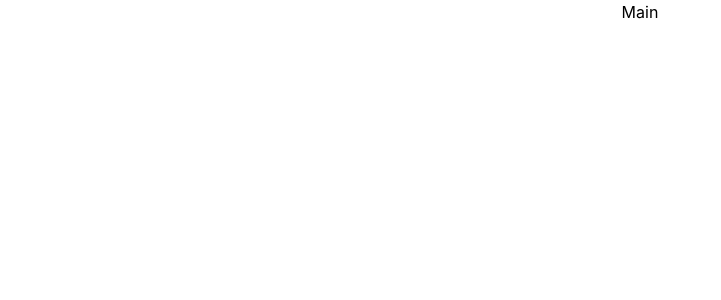
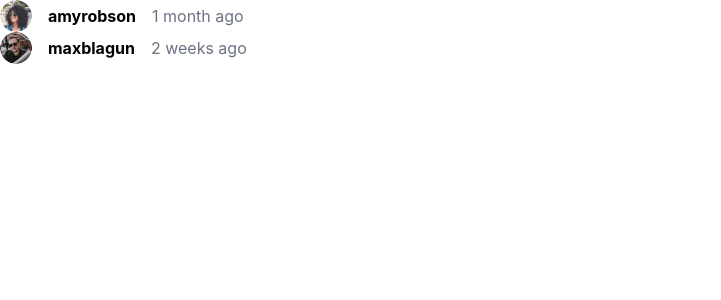
Before and after one commit to horang-e/frontend-mentor-test, a React (Create React App) app in the folder interactive_comments_section/: page / in a window 1280 px wide. Shown: the top 300 px of the page, without its empty margins (0-721 px from the left). Built offline with nearby package versions, Linux system fonts and the light colour scheme.

Commit message:
update : components

```diff
--- a/interactive_comments_section/src/block/ProfileSection.tsx
+++ b/interactive_comments_section/src/block/ProfileSection.tsx
@@ -1,9 +1,19 @@
 import React from 'react';
 
-type Props = {};
+interface ProfileSectionProps {
+  image: string;
+  name: string;
+  createdAt: string;
+}
 
-const ProfileSection = (props: Props) => {
-  return <div>ProfileSection</div>;
+const ProfileSection = (props: ProfileSectionProps) => {
+  return (
+    <div className="flex gap-4 items-center">
+      <img src={props.image} alt="Profile" className="w-8 h-8 rounded-full" />
+      <p className="font-bold">{props.name}</p>
+      <p className="text-gray-500">{props.createdAt}</p>
+    </div>
+  );
 };
 
 export default ProfileSection;
--- a/interactive_comments_section/src/components/CommentCard.tsx
+++ b/interactive_comments_section/src/components/CommentCard.tsx
@@ -1,9 +1,24 @@
 import React from 'react';
+import { IUser } from '../interface/type';
+import ProfileSection from '../block/ProfileSection.tsx';
 
-type Props = {};
+interface CommentCardProps {
+  user: IUser;
+  createdAt: string;
+}
 
-const CommentCard = (props: Props) => {
-  return <div>CommentCard</div>;
+const CommentCard = (props: CommentCardProps) => {
+  const { user, createdAt } = props;
+
+  return (
+    <div>
+      <ProfileSection
+        image={user.image.png}
+        name={user.username}
+        createdAt={createdAt}
+      />
+    </div>
+  );
 };
 
 export default CommentCard;
--- /dev/null
+++ b/interactive_comments_section/src/interface/type.ts
@@ -0,0 +1,19 @@
+export interface IUser {
+  image: {
+    png: string;
+    webp: string;
+  };
+  username: string;
+}
+
+export interface IReply extends IComment {
+  replyingTo: string;
+}
+
+export interface IComment {
+  user: IUser;
+  content: string;
+  createdAt: string;
+  id: number;
+  score: number;
+}
--- a/interactive_comments_section/src/pages/Main.tsx
+++ b/interactive_comments_section/src/pages/Main.tsx
@@ -1,11 +1,23 @@
 import React from 'react';
+import data from '../data.json';
+import CommentCard from '../components/CommentCard.tsx';
 
 interface Props {
   someProp: string;
 }
 
 const Main = (props: Props) => {
-  return <div>Main</div>;
+  return (
+    <div>
+      {data.comments.map(comment => {
+        return (
+          <div key={comment.id}>
+            <CommentCard user={comment.user} createdAt={comment.createdAt} />
+          </div>
+        );
+      })}
+    </div>
+  );
 };
 
 export default Main;
```
Also changed, not shown: interactive_comments_section/src/data.json (renamed from interactive_comments_section/data.json).
